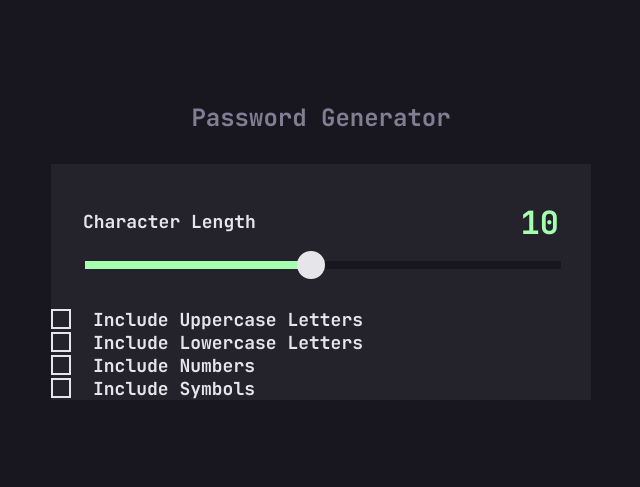
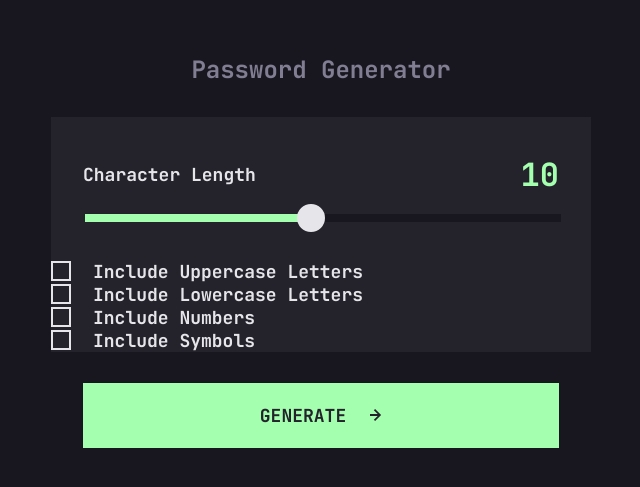
Before and after one commit to KiddAlexx/password-generator-app, a React (Vite) app: page / in a window 1280 px wide. Shown: the part 149-636 px from the top of the page, without its empty margins (319-959 px from the left). Built offline with nearby package versions, Linux system fonts and the light colour scheme.

Commit message:
feat(button): create and style custom button

```diff
--- a/src/features/password-generator/PasswordGeneratorPage.tsx
+++ b/src/features/password-generator/PasswordGeneratorPage.tsx
@@ -2,6 +2,8 @@ import { useState } from "react";
 import CustomCheckbox from "./components/CustomCheckbox";
 import CustomSlider from "./components/CustomSlider";
 import styles from "./styles/PasswordGeneratorPage.module.css";
+import CustomButton from "./components/CustomButton";
+import RightArrowIcon from "../../assets/icons/icon-arrow-right.svg?react";
 
 function PasswordGeneratorPage() {
   const [options, setOptions] = useState({
@@ -73,6 +75,9 @@ function PasswordGeneratorPage() {
           />
         </fieldset>
       </div>
+      <CustomButton>
+        GENERATE <RightArrowIcon />
+      </CustomButton>
     </div>
   );
 }
--- /dev/null
+++ b/src/features/password-generator/components/CustomButton.tsx
@@ -0,0 +1,12 @@
+import type { ReactNode } from "react";
+import styles from "../styles/CustomButton.module.css";
+
+interface CustomButtonProps {
+  children: ReactNode;
+}
+
+function CustomButton({ children }: CustomButtonProps) {
+  return <button className={styles.customButton}>{children}</button>;
+}
+
+export default CustomButton;
--- /dev/null
+++ b/src/features/password-generator/styles/CustomButton.module.css
@@ -0,0 +1,21 @@
+.customButton {
+  max-width: 29.75rem;
+  width: 100%;
+  height: 4.06rem;
+  background-color: var(--color-neon-green);
+  border: 2px solid var(--color-neon-green);
+  fill: var(--color-dark-grey);
+  color: var(--color-dark-grey);
+  display: flex;
+  align-items: center;
+  justify-content: center;
+  gap: 1.5rem;
+
+  transition: background-color 0.2s ease, color 0.2s ease, fill 0.2s ease;
+}
+
+.customButton:hover {
+  background-color: var(--color-dark-grey);
+  color: var(--color-neon-green);
+  fill: var(--color-neon-green);
+}
```
Also changed, not shown: src/assets/icons/icon-arrow-right.svg.
